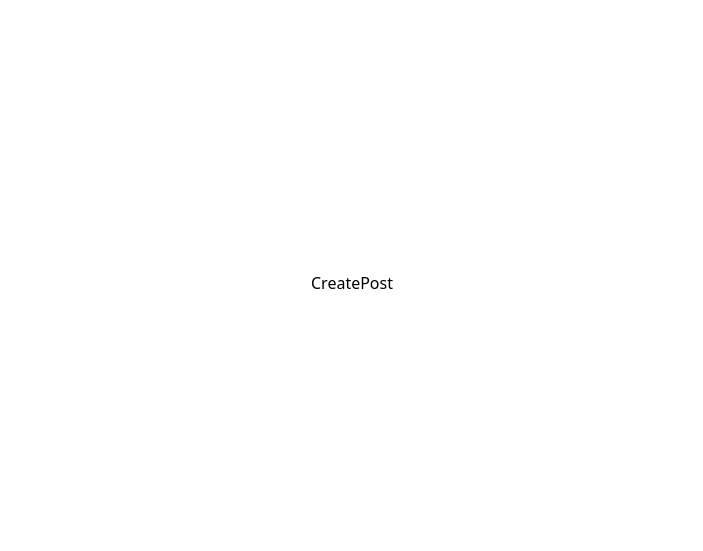
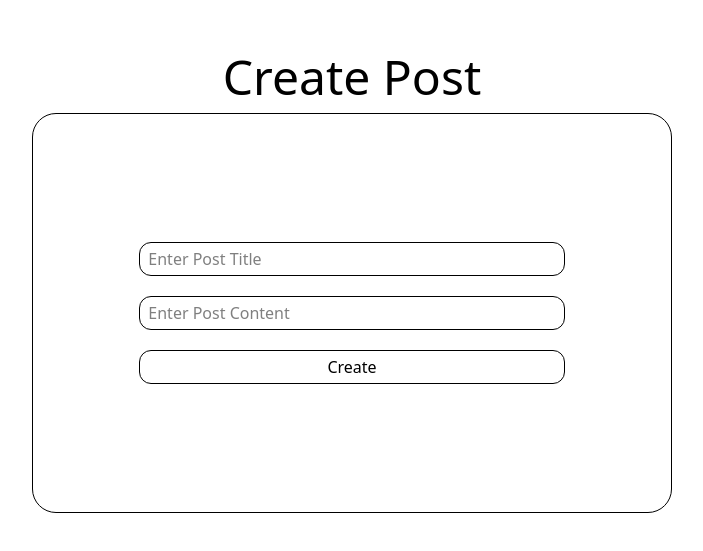
Before and after one commit to mouiz-youb/DB_Relationships, a React (Vite) app in the folder client/: page /createPost in a window 1280 px wide. Shown: the part 117-668 px from the top of the page, without its empty margins (288-991 px from the left). Built offline with nearby package versions, Linux system fonts and the light colour scheme.

Commit message:
create post page

```diff
--- a/client/src/Hooks/useCreatePost.ts
+++ b/client/src/Hooks/useCreatePost.ts
@@ -1,5 +1,21 @@
-import axios from "axios"
+import api from "../lib/api"
+import { useNavigate } from "react-router-dom"
 import  {toast} from "react-hot-toast"
-export const UseSignup =()=>{
-
+export const UseCreatePost =()=>{
+    const  navigate = useNavigate()
+    const createPost =async(title :String , content:String)=>{
+        try {
+            const response =await api.post("/post/create" , {title , content})
+            const msg = response.data.msg
+            if(msg ==="The post created seccussfully"){
+                toast.success(msg)
+                navigate("/listPosts")
+            }
+        } catch (error:any) {
+            const errMsg = error.response?.data?.msg || "Signup failed";
+            toast.error(errMsg)
+            throw error
+        }
+    }
+    return createPost
 }
--- a/client/src/Hooks/useSignup.ts
+++ b/client/src/Hooks/useSignup.ts
@@ -18,11 +18,6 @@ export const UseSignup =()=>{
             if(msg === "All fields are required"){
                 toast.error(msg)
             }
-            // const userData ={
-            //     email :response.data.NewUser.email,
-            //     id : response.data.NewUser.id,
-            //     username: response.data.NewUser.username
-            // }
             if(msg ==="User registered successfully"){
                 toast.success(msg)
                 navigate("/login")
--- /dev/null
+++ b/client/src/components/Post.tsx
@@ -0,0 +1,11 @@
+import React from 'react'
+
+function Post() {
+  return (
+    <div className='flex justify-center items-center flex-col '>
+
+    </div>
+  )
+}
+
+export default Post
--- a/client/src/pages/CreatePost.tsx
+++ b/client/src/pages/CreatePost.tsx
@@ -1,8 +1,26 @@
-import React from 'react'
-
+import { useState } from "react"
+import {UseCreatePost} from "../Hooks/useCreatePost"
 function CreatePost() {
+  const createPost = UseCreatePost()
+  const [title, setTitle] = useState("")
+  const [content, setContent] = useState("")
+  const handleSumbit =async(e:any)=>{
+    e.preventDefault()
+    await createPost(title , content)
+  }
   return (
-    <div>CreatePost</div>
+    <div className='w-full h-full flex justify-center items-center flex-col gap-3 '>
+      <h1 className="text-5xl">Create Post </h1>
+      <form onSubmit={handleSumbit} className="flex justify-center items-center flex-col gap-5 rounded-3xl w-1/2 h-1/2 border-[1px] border-black">
+        <input
+        onChange={(e)=>setTitle(e.target.value)}
+        placeholder="Enter Post Title " className="w-2/3 px-2 py-1 border-[1px] border-black rounded-xl" type="text" />
+        <input
+        onChange={(e)=>setContent(e.target.value)}
+        placeholder="Enter Post Content " className="w-2/3 px-2 py-1 border-[1px] border-black rounded-xl" type="text" />
+        <button type="submit" className="w-2/3 px-2 py-1 border-[1px] border-black rounded-xl cursor-pointer">Create</button>
+      </form>
+    </div>
   )
 }
 
--- a/client/src/pages/ShowPosts.tsx
+++ b/client/src/pages/ShowPosts.tsx
@@ -1,6 +1,7 @@
 import  { useEffect } from 'react'
 import useAuthStore from "../Store/UserStore";
 import { useInitAuth } from '../Hooks/useInitAuth';
+import { Link } from 'react-router-dom';
 function ShowPosts() {
   const user = useAuthStore((state)=>state.user)
   useInitAuth()
@@ -11,8 +12,7 @@ function ShowPosts() {
       <h1> user Email :{user?.email} </h1>
       <h1> user id  :{user?.id} </h1>
       <h1> user name :{user?.username} </h1>
-      <h1></h1>
-      <h1></h1>
+      <Link to="/createPost">createPost</Link>
     </div>
   )
 }
```
Also changed, not shown: 2 other files (tests, documents, lock files or other folders).
